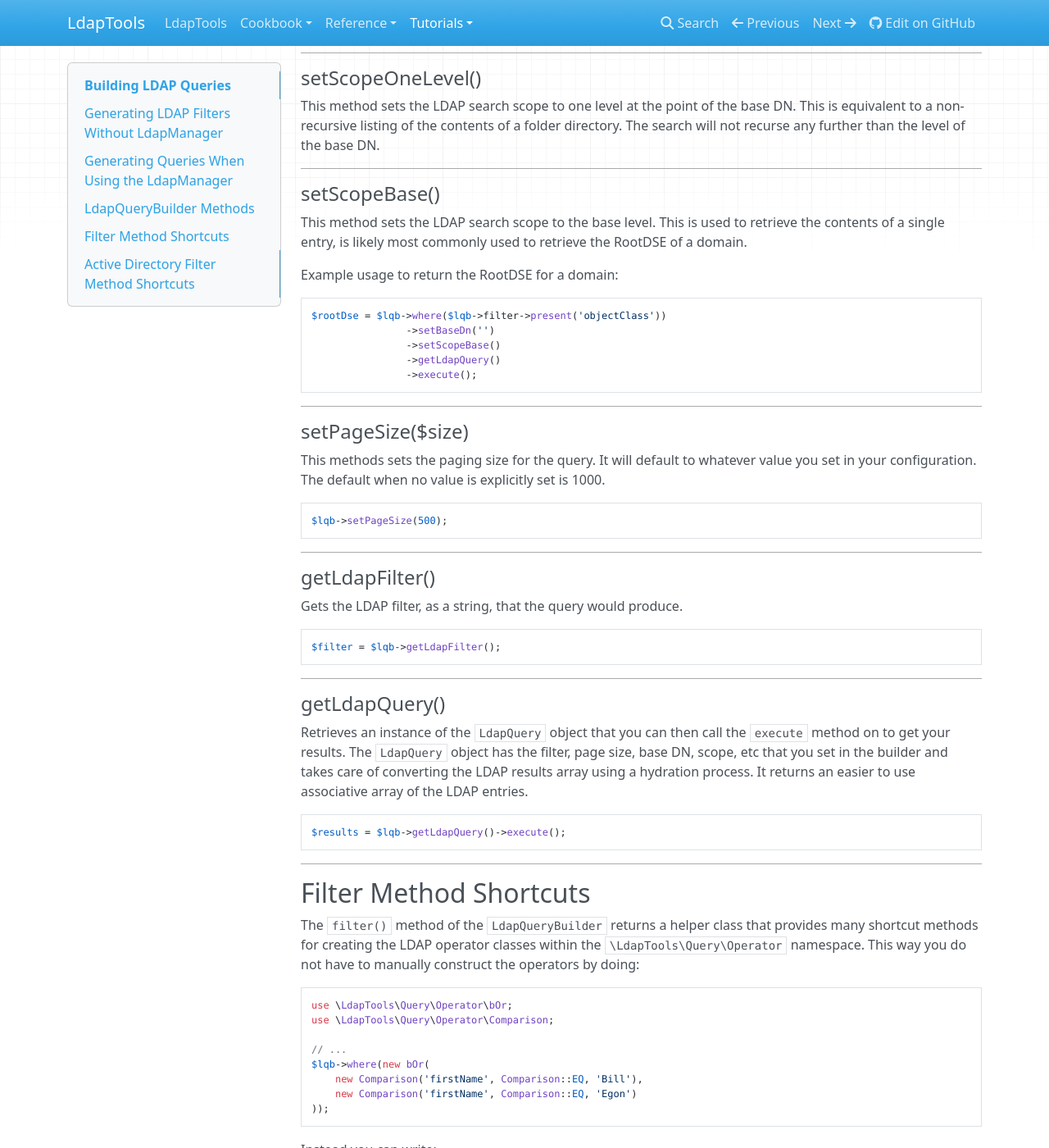
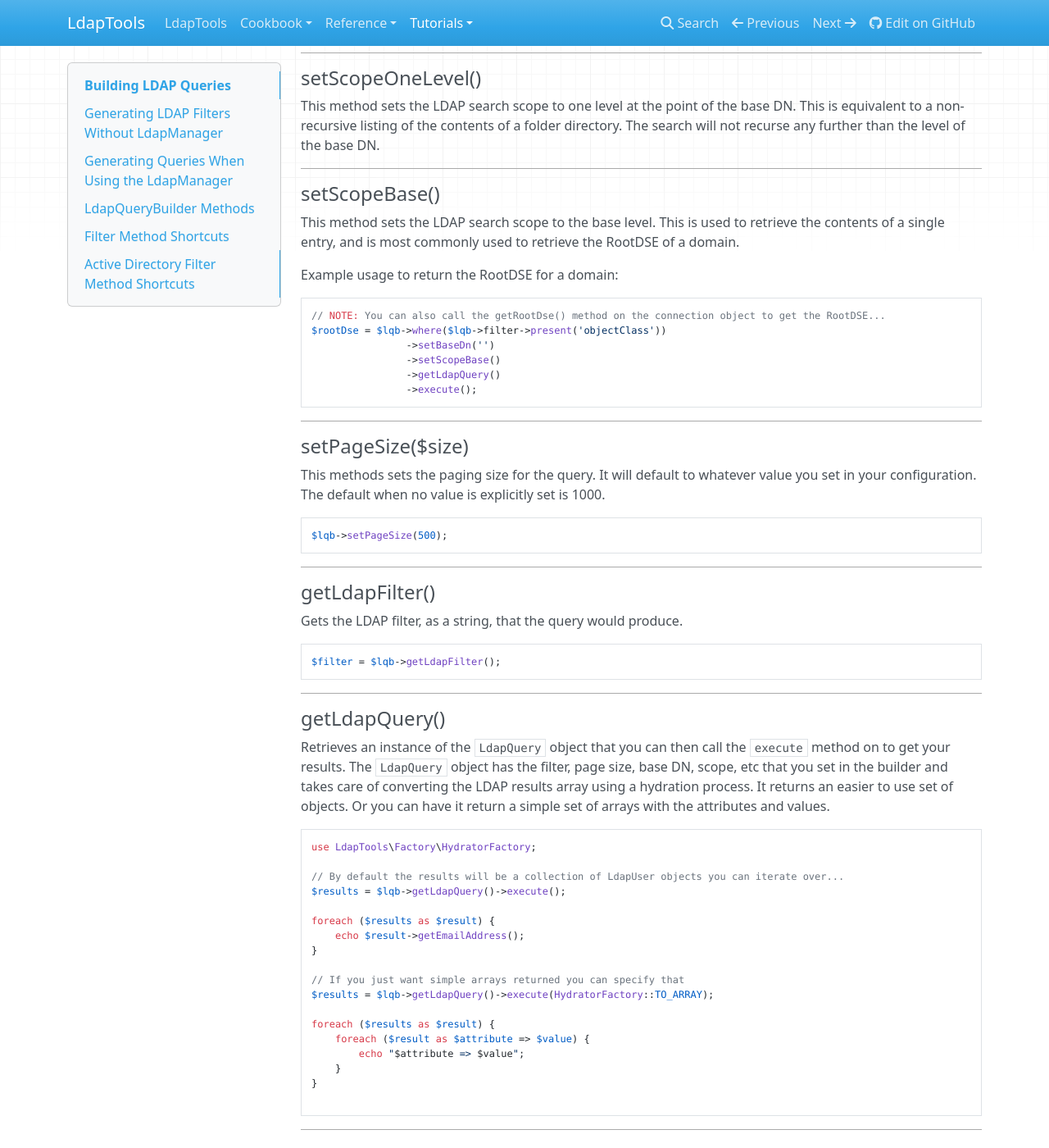
Before and after one commit to ldaptools/ldaptools, an MkDocs documentation site: the page built from docs/en/tutorials/Building-LDAP-Queries.md, in a window 1280 px wide and 1400 px high, scrolled down 3417 px. Shown: the whole window at 82% size. Built offline with MkDocs 1.6.1, drawn with Linux system fonts in a browser that asks for light colours; nearby versions of some CDN libraries.

Commit message:
Update the docs.

````diff
--- a/docs/en/tutorials/Building-LDAP-Queries.md
+++ b/docs/en/tutorials/Building-LDAP-Queries.md
@@ -186,12 +186,13 @@ This method sets the LDAP search scope to one level at the point of the base DN.
 ------------------------
 #### setScopeBase()
 
-This method sets the LDAP search scope to the base level. This is used to retrieve the contents of a single entry, is
-likely most commonly used to retrieve  the RootDSE of a domain.
+This method sets the LDAP search scope to the base level. This is used to retrieve the contents of a single entry, and
+is most commonly used to retrieve the RootDSE of a domain.
 
 Example usage to return the RootDSE for a domain:
 
 ```php
+// NOTE: You can also call the getRootDse() method on the connection object to get the RootDSE...
 $rootDse = $lqb->where($lqb->filter->present('objectClass'))
                 ->setBaseDn('')
                 ->setScopeBase()
@@ -223,11 +224,28 @@ $filter = $lqb->getLdapFilter();
 
 Retrieves an instance of the `LdapQuery` object that you can then call the `execute` method on to get your results. The
 `LdapQuery` object has the filter, page size, base DN, scope, etc that you set in the builder and takes care of
-converting the LDAP results array using a hydration process. It returns an easier to use associative array of the
- LDAP entries.
+converting the LDAP results array using a hydration process. It returns an easier to use set of objects. Or you can
+have it return a simple set of arrays with the attributes and values.
 
 ```php
+use LdapTools\Factory\HydratorFactory;
+
+// By default the results will be a collection of LdapUser objects you can iterate over...
 $results = $lqb->getLdapQuery()->execute();
+
+foreach ($results as $result) {
+    echo $result->getEmailAddress();
+}
+
+// If you just want simple arrays returned you can specify that
+$results = $lqb->getLdapQuery()->execute(HydratorFactory::TO_ARRAY);
+
+foreach ($results as $result) {
+    foreach ($result as $attribute => $value) {
+        echo "$attribute => $value";
+    }
+}
+
 ```
 
 ------------------------
````
